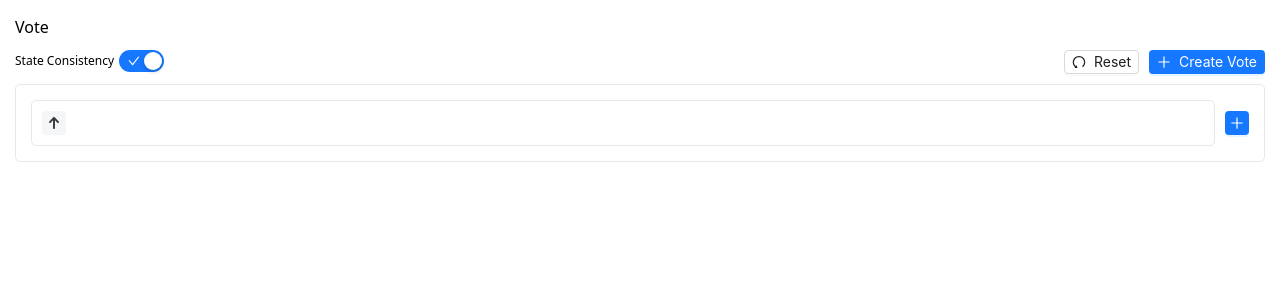
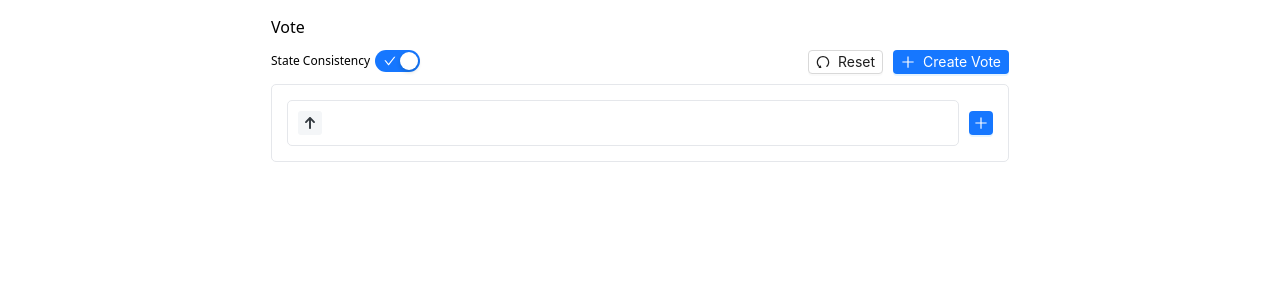
Before and after one commit to ovojhking/upvote-manager, a React (Create React App) app: page / in a window 1280 px wide. Shown: the top 300 px of the page. Built offline with nearby package versions, Linux system fonts and the light colour scheme.

Commit message:
feat: add max-width

```diff
--- a/src/pages/home/index.tsx
+++ b/src/pages/home/index.tsx
@@ -3,9 +3,11 @@ import VoteWrap from '../../components/vote/VoteWrap';
 function Home() {
 
     return (
-        <div className="mx-[15px] my-[15px]">
-            <h1>Vote</h1>
-            <VoteWrap />
+        <div className='max-w-[768px] m-auto'>
+            <div className="mx-[15px] my-[15px]">
+                <h1>Vote</h1>
+                <VoteWrap />
+            </div>
         </div>
     );
 }
```
